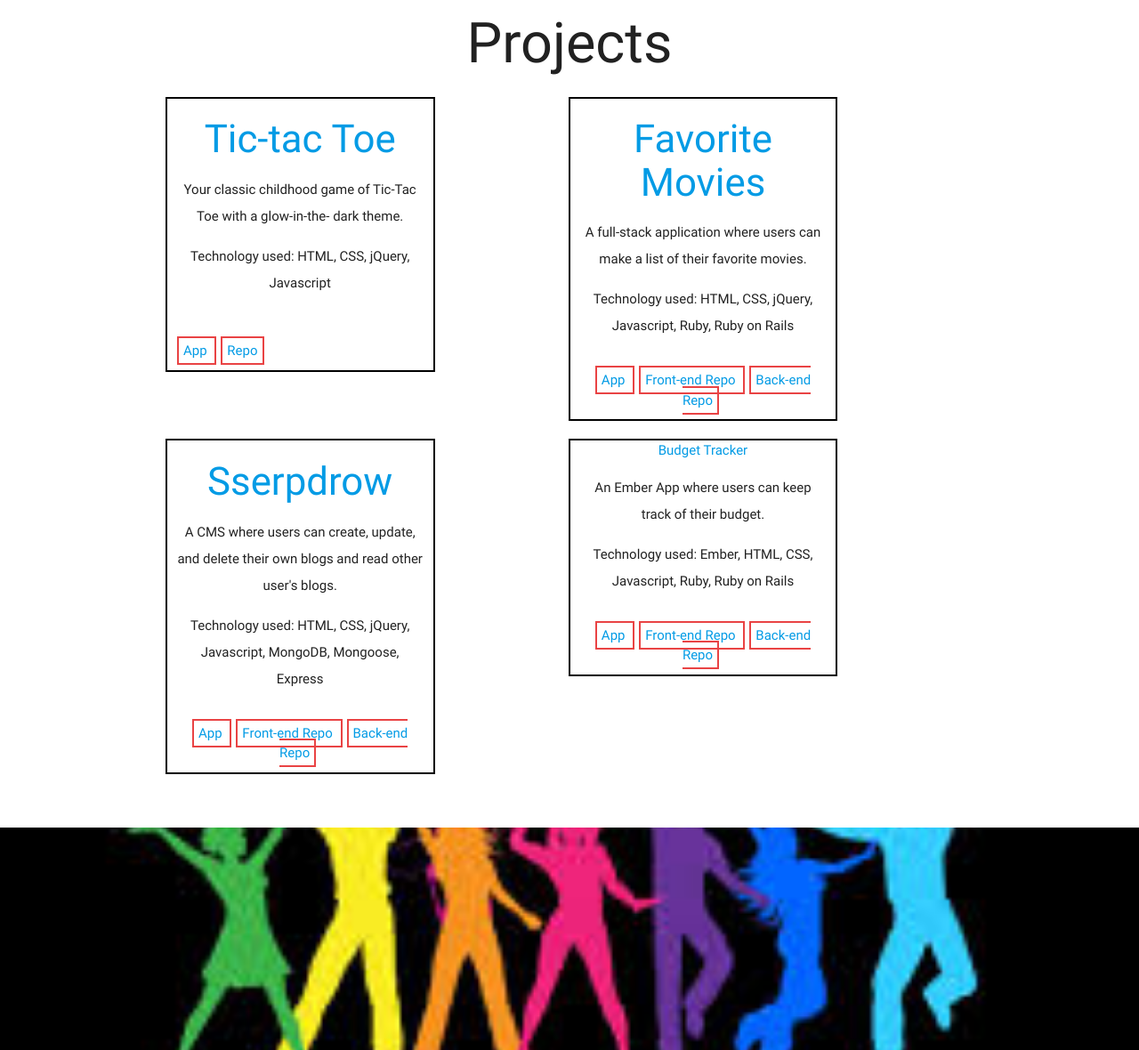
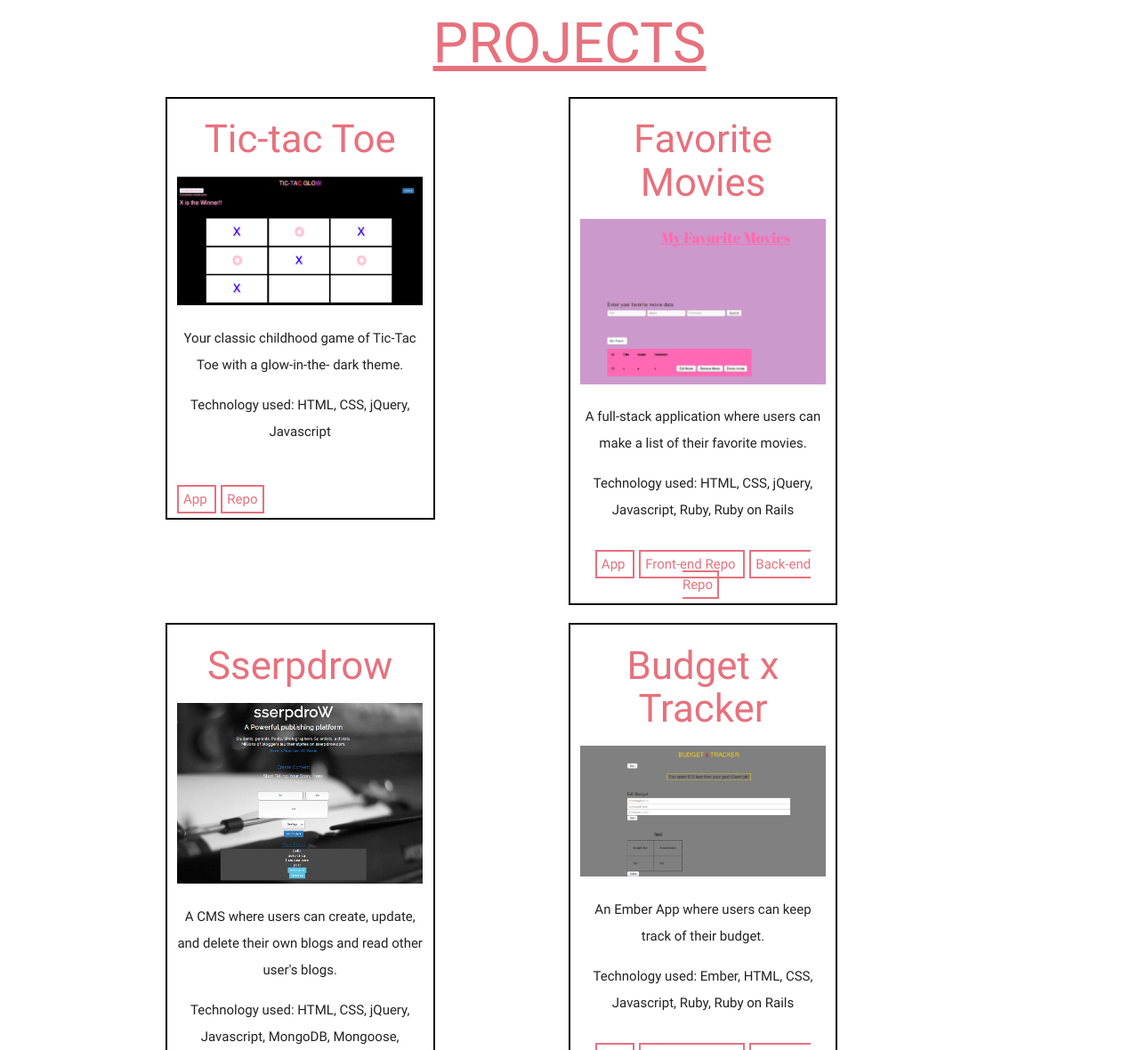
Before and after one commit to deejay94/deejay522, a plain HTML site: page index.html in a window 1280 px wide. Shown: the part 1620-2800 px from the top of the page at 89% size. Drawn offline with nearby package versions, Linux system fonts and the light colour scheme; files that its build step writes are made by us from their sources.

Commit message:
Add photos to repo and add to corresponding divs
Add photos of each project

```diff
--- a/css/style.css
+++ b/css/style.css
@@ -8,7 +8,7 @@
 
 nav ul a,
 nav .brand-logo {
-  color: #444;
+  color: #e7717d;
 }
 
 p {
@@ -27,6 +27,11 @@ margin: 35px 0px 10px 0px;
   color: #26a69a;
 }
 
+.caps {
+  color: #e7717d;
+  text-decoration: underline;
+  }
+
 #capstone {
   margin-left: 150px;
 }
@@ -38,12 +43,19 @@ margin: 35px 0px 10px 0px;
   border: 2px solid #fbfdff;
   margin-right: 5px;
   padding: 5px;
+  background-color: #e7717d;
 }
 
 .first2 {
   border: 2px solid #fbfdff;
   border-color: black;
   padding: 20px;
+}
+
+.first2 > img { max-width: 100%; height: auto; }
+
+.first2 a {
+  color: #e7717d;
 }
 
 #fullstack {
@@ -58,6 +70,12 @@ margin: 35px 0px 10px 0px;
   border: 2px solid #fbfdff;
   border-color: black;
   padding: 20px;
+}
+
+.last2 > img { max-width: 100%; height: auto; }
+
+.last2 a {
+  color: #e7717d;
 }
 
 .parallax-container {
@@ -80,9 +98,13 @@ margin: 35px 0px 10px 0px;
   }
 
   .prjct-btn {
-    border: 2px solid #e94344;
+    border: 2px solid #e7717d;
     margin-right: 5px;
     padding: 5px;
+  }
+
+  .prjct-pic {
+    width: 120%;
   }
 
 @media only screen and (max-width : 992px) {
--- a/index.html
+++ b/index.html
@@ -3,7 +3,7 @@
 <head>
   <meta http-equiv="Content-Type" content="text/html; charset=UTF-8"/>
   <meta name="viewport" content="width=device-width, initial-scale=1"/>
-  <title>Portfolio</title>
+  <title>Dahnaya Joyner's Portfolio</title>
 
   <!-- CSS  -->
   <link href="css/materialize.css" type="text/css" rel="stylesheet" media="screen,projection"/>
@@ -57,7 +57,7 @@
 
       <!--   Icon Section   -->
       <div class="row" id="skills">
-          <h1 class="section-name">Skills</h1>
+          <h1 class="caps">SKILLS</h1>
         <div class="col s12 m3">
           <div class="icon-block">
             <!-- <h2 class="center brown-text"><i class="material-icons">flash_on</i></h2> -->
@@ -196,13 +196,14 @@
         <div class="col s12 center">
           <h3><i class="mdi-content-send brown-text"></i></h3>
           <section class="projects">
-          <h1>Projects</h1>
+          <h1 class="caps">PROJECTS</h1>
           <div class="row">
             <div class="first2 col s12 m4">
               <h3>
                 <a target="_blank" href="https://deejay94.github.io/ttt-game-project1/">Tic-tac Toe
                 </a>
               </h3>
+              <img alt="Tic-Tic Glow" src="icon/tictactoe.png">
               <p>
                 Your classic childhood game of Tic-Tac Toe with a glow-in-the-
                 dark theme.
@@ -221,6 +222,7 @@
             <a target="_blank" href="https://deejay94.github.io/favorite-movies/">Favorite Movies
             </a>
           </h3>
+          <img src="icon/fave.png">
           <p>
             A full-stack application where users can make a list of their
             favorite movies.
@@ -244,6 +246,7 @@
                   Sserpdrow
                 </a>
               </h3>
+              <img src="icon/cms.png">
               <p>
                 A CMS where users can create, update, and delete their own
                 blogs and read other user's blogs.
@@ -259,9 +262,12 @@
                 </div>
               </div>
             <div class="last2 col s12 m4" id="capstone">
-              <a target="_blank" href="https://deejay94.github.io/budget/">
-                Budget Tracker
-              </a>
+              <h3>
+                <a target="_blank" href="https://deejay94.github.io/budget/">
+                  Budget x Tracker
+                </a>
+              </h3>
+              <img src="icon/budget.png">
               <p> An Ember App where users can keep track of their budget.</p>
               <p> Technology used: Ember, HTML, CSS, Javascript, Ruby, Ruby on Rails</p>
               <div class="btns">
@@ -290,7 +296,7 @@
         </div>
       </div>
     </div>
-    <div class="parallax"><img src="images.jpg" alt="Unsplashed background img 3"></div>
+    <div class="parallax"><img src="icon/dance.jpg" alt="Unsplashed background img 3"></div>
   </div>
 
 
```
Also changed, not shown: icon/budget.png (added), icon/cms.png (added), icon/dance.jpg (added), icon/fave.png (added), icon/tictactoe.png (added).
